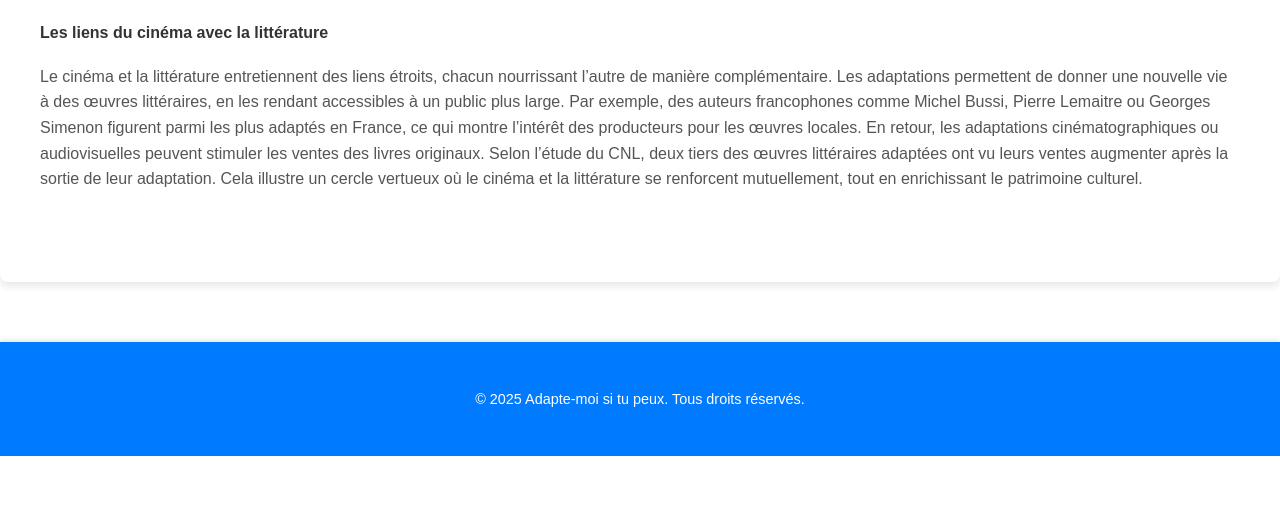
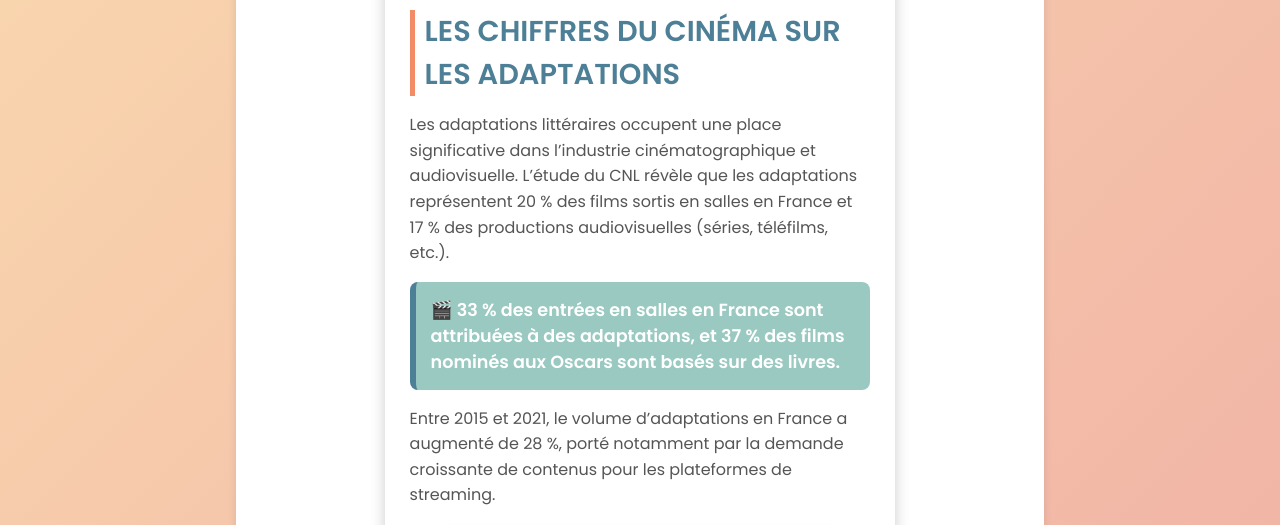
Before and after one commit to sambec/adapte-moi, a Flask app: page /adaptation in a window 1280 px wide. Shown: the part 1330-1855 px from the top of the page. Before the commit the page ends 1786 px from the top, so only its background shows below. Run offline with Flask 3, Linux system fonts and the light colour scheme; data that the repository does not hold is empty; parts of the project's set-up code (start-up, migrations or seed data) failed here and were passed over.

Commit message:
:art: style changing

```diff
--- a/app/statics/style.css
+++ b/app/statics/style.css
@@ -1,38 +1,87 @@
-/* General Styles */
+/* Import Google Fonts */
+@import url('https://fonts.googleapis.com/css2?family=Poppins:wght@300;400;600&display=swap');
+
+/* GENERAL STYLES */
 body {
-    font-family: 'Arial', sans-serif;
+    font-family: 'Poppins', sans-serif;
     margin: 0;
     padding: 0;
     box-sizing: border-box;
-    background-color: #fff;
+    background: linear-gradient(135deg, #FEEBB3, #EDA2A2);
     color: #333;
+    text-align: justify;
+    min-height: 100vh;
     display: flex;
     flex-direction: column;
-    min-height: 100vh;
-    text-align: justify;
 }
 
+/* CONTAINER */
 .container {
     max-width: 1200px;
-    margin: 0 auto;
-    padding: 20px;
+    margin: 30px auto;
+    background-color: #fff;
+    padding: 25px;
+    border-radius: 15px;
+    box-shadow: 0 5px 15px rgba(0, 0, 0, 0.2);
+    width: 60%; /* Adjust width to 60% of the screen */
+
 }
 
 /* Header Styles */
 .header {
-    background-color: #007bff;
+    background-color: #9AC9C1;
     color: #fff;
     padding: 15px 20px;
     display: flex;
-    justify-content: space-between;
+    justify-content: center;
     align-items: center;
     box-shadow: 0 2px 4px rgba(0, 0, 0, 0.1);
 }
+
+.logo {
+    font-size: 1.8rem;
+    font-weight: bold;
+    margin: 0;
+    color: #4D7F96;
+    text-decoration: none;
+}
+
+.nav {
+    display: flex;
+    justify-content: center;
+    align-items: center;
+
+}
+
+.nav a {
+    color: #F28B66;
+    text-decoration: none;
+    margin: 0 15px;
+    font-size: 1rem;
+    transition: color 0.3s;
+}
+
+.nav a:hover {
+    color: #9AC9C1;
+}
+
+a{
+    color: #555;
+    text-align: center;
+    text-decoration: none;
+    justify-content: center;
+}
+a:hover {
+    text-decoration: none;
+    color: #F28B66;
+}
+
+/* BOUTONS */
 .btn {
     position: absolute;
     top: 15px;
     right: 20px;
-    background-color: #007bff;
+    background-color: #9AC9C1;
     color: #fff;
     border: 1px solid #fff;
     padding: 8px 15px;
@@ -43,48 +92,75 @@ body {
 }
 
 .btn a {
-    /* color: #fff; */
     text-decoration: none;
 }
 
 .btn:hover {
-    background-color: #b1d7ff;
+    background-color: #EDA2A2;
     color: #fff;
 }
 
-.logo {
-    font-size: 1.8rem;
-    font-weight: bopxld;
-    margin: 0;
+/* TITRES */
+h1, h2, h3 {
+    font-family: 'Poppins', sans-serif;
+    text-transform: uppercase;
+    color: #4D7F96;
 }
 
-.nav a {
-    color: #fff;
-    text-decoration: none;
-    margin-left: 15px;
-    font-size: 1rem;
-    transition: color 0.3s;
+h3 {
+    font-size: 1.8rem;
+    border-left: 5px solid #F28B66;
+    padding-left: 10px;
+    transition: all 0.3s ease-in-out;
 }
 
-h1 {
-    text-align: center;
+h3:hover {
+    color: #EDA2A2;
+    border-left: 5px solid #9AC9C1;
 }
 
-a {
-    text-decoration: none;
-    color:#fff;
+/* INFO BOX */
+.stat-box {
+    background-color: #9AC9C1;
+    padding: 15px;
+    font-weight: bold;
+    border-left: 6px solid #4D7F96;
+    color: white;
+    border-radius: 8px;
+    margin: 15px 0;
+    font-size: 1.1rem;
 }
 
-a:hover {
-    text-decoration: none;
-    color: #ffd700;
+/* IMAGES */
+img {
+    max-width: 100%;
+    display: block;
+    margin: 20px auto;
+    border-radius: 15px;
+    box-shadow: 0 4px 10px rgba(0, 0, 0, 0.2);
+    transition: transform 0.3s ease-in-out;
 }
 
-.nav a:hover {
-    color: #ffd700;
+img:hover {
+    transform: scale(1.05);
 }
 
-/* Main Content Styles */
+/* FOOTER */
+.footer {
+    background-color: #4D7F96; /* Bleu profond */
+    color: white;
+    text-align: center;
+    padding: 15px;
+    margin-top: auto;
+    font-size: 1rem;
+    font-weight: bold;
+    box-shadow: 0 -2px 10px rgba(0, 0, 0, 0.2);
+}
+.footer p {
+    color: #555;
+}
+
+/* MAIN CONTENT */
 .main-content {
     padding: 40px 20px;
     background-color: #fff;
@@ -93,17 +169,18 @@ a:hover {
     margin: 20px auto;
     text-align: center;
     flex-grow: 1;
-    -ms-flex-align: center;
+    width: 60%; /* Adjust width to 60% of the screen */
+
 }
 
-.main-content a{
-    color: blue;
+.main-content a {
+    color: #4D7F96;
 }
 
 .title {
     font-size: 2.2rem;
     margin-bottom: 20px;
-    color: #007bff;
+    color: #4D7F96;
 }
 
 .search-form {
@@ -151,7 +228,7 @@ a:hover {
 .info-section h3 {
     font-size: 1.8rem;
     margin-bottom: 10px;
-    color: #343a40;
+    color: #4D7F96;
 }
 
 .info-section p {
@@ -249,16 +349,3 @@ a:hover {
     align-items: center;
     margin-top: 10px;
 }
-
-/* Footer Styles */
-.footer {
-    background-color: #007bff;
-    color: #fff;
-    padding: 15px 20px;
-    text-align: center;
-    font-size: 0.9rem;
-    margin-top: 40px;
-    box-shadow: 0 -2px 4px rgba(0, 0, 0, 0.1);
-    display: flex;
-    -ms-flex-align: end;
-}
--- a/app/templates/base.html
+++ b/app/templates/base.html
@@ -13,7 +13,7 @@
         </button>
         <div class="container">
             <h1 class="logo">
-                <a href="{{ url_for('home') }}">🎥📚 Adapte-moi si tu peux</a>
+                <center><a href="{{ url_for('home') }}">🎥 Adapte-moi si tu peux ! 📚</a></center>
             </h1>
             <nav class="nav">
                 <a href="{{ url_for('adaptation') }}">Qu'est-ce qu'une adaptation ?</a>
--- a/app/templates/partials/adaptation.html
+++ b/app/templates/partials/adaptation.html
@@ -1,23 +1,65 @@
 {% extends "base.html" %}
 
-{% block title %}Qu'est ce qu'une adaptation ? - Adapte-moi si tu peux{% endblock %}
+{% block title %}Qu'est-ce qu'une adaptation ? - Adapte-moi si tu peux{% endblock %}
 
 {% block content %}
 <div class="container">
     <section class="info-section">
-        <h3>Qu’est-ce qu’une adaptation ?</h3>
+        <h2 class="section-title">Qu’est-ce qu’une adaptation ?</h2>
 
-            <h4>L’adaptation d’une œuvre littéraire</h4>
-            <p>L’adaptation d’une œuvre littéraire au cinéma ou à la télévision est un processus qui consiste à transformer un récit écrit en une production visuelle. Cela implique de transposer les éléments narratifs, les personnages et les thèmes d’un livre dans un format audiovisuel, tout en respectant l’essence de l’œuvre originale. Selon une étude du Centre National du Livre (CNL) menée en 2023, près d’une production cinématographique ou audiovisuelle sur cinq sortie en France entre 2015 et 2021 est une adaptation d’un livre. Ce chiffre montre l’importance des œuvres littéraires comme source d’inspiration pour les créateurs de contenu visuel. Cependant, ce processus demande souvent des ajustements, car un film ou une série doit tenir compte de contraintes de durée et de format, ce qui peut nécessiter des coupes ou des réinterprétations par rapport au texte original.</p>
+        <!-- Bloc Adaptation d’une œuvre littéraire -->
+        <div class="content-box">
+            <h3>L’adaptation d’une œuvre littéraire</h3>
+            <p>
+                L’adaptation d’une œuvre littéraire au cinéma ou à la télévision est un processus qui consiste à transformer
+                un récit écrit en une production visuelle. Cela implique de transposer les éléments narratifs, les personnages
+                et les thèmes d’un livre dans un format audiovisuel, tout en respectant l’essence de l’œuvre originale.
+            </p>
+            <div class="stat-box">
+                📊 Selon le Centre National du Livre (CNL), près d’une production audiovisuelle sur cinq en France entre 2015 et 2021 était une adaptation d’un livre.
+            </div>
+            <p>
+                Cependant, ce processus demande souvent des ajustements, car un film ou une série doit tenir compte de
+                contraintes de durée et de format, ce qui peut nécessiter des coupes ou des réinterprétations par rapport
+                au texte original.
+            </p>
             <img src="{{ url_for('plot_png') }}" alt="Graphique dynamique">
+        </div>
 
-            <h4>Les chiffres du cinéma sur les adaptations</h4>
-            <p>Les adaptations littéraires occupent une place significative dans l’industrie cinématographique et audiovisuelle. L’étude du CNL révèle que les adaptations représentent 20 % des films sortis en salles en France et 17 % des productions audiovisuelles (séries, téléfilms, etc.). Ces chiffres montrent que les adaptations ne sont pas seulement un phénomène marginal, mais une tendance majeure. Par exemple, entre 2015 et 2021, le volume d’adaptations en France a augmenté de 28 %, porté notamment par la demande croissante de contenus pour les plateformes de streaming. En termes de succès, les adaptations cinématographiques d’œuvres littéraires génèrent en moyenne plus d’entrées en salles que les autres films. Par exemple, 33 % des entrées en salles en France sont attribuées à des adaptations, et 37 % des films nominés aux Oscars sont basés sur des livres. Ces données soulignent l’impact économique et culturel des adaptations dans le paysage cinématographique.</p>
+        <!-- Bloc Les chiffres du cinéma -->
+        <div class="content-box">
+            <h3>Les chiffres du cinéma sur les adaptations</h3>
+            <p>
+                Les adaptations littéraires occupent une place significative dans l’industrie cinématographique et audiovisuelle.
+                L’étude du CNL révèle que les adaptations représentent 20 % des films sortis en salles en France et 17 % des
+                productions audiovisuelles (séries, téléfilms, etc.).
+            </p>
+            <div class="stat-box">
+                🎬 33 % des entrées en salles en France sont attribuées à des adaptations, et 37 % des films nominés aux Oscars sont basés sur des livres.
+            </div>
+            <p>
+                Entre 2015 et 2021, le volume d’adaptations en France a augmenté de 28 %, porté notamment par la demande
+                croissante de contenus pour les plateformes de streaming.
+            </p>
             <img src="{{ url_for('wordcloud') }}" alt="Nuage de mots des genres de films">
+        </div>
 
-            <h4>Les liens du cinéma avec la littérature</h4>
-            <p>Le cinéma et la littérature entretiennent des liens étroits, chacun nourrissant l’autre de manière complémentaire. Les adaptations permettent de donner une nouvelle vie à des œuvres littéraires, en les rendant accessibles à un public plus large. Par exemple, des auteurs francophones comme Michel Bussi, Pierre Lemaitre ou Georges Simenon figurent parmi les plus adaptés en France, ce qui montre l’intérêt des producteurs pour les œuvres locales. En retour, les adaptations cinématographiques ou audiovisuelles peuvent stimuler les ventes des livres originaux. Selon l’étude du CNL, deux tiers des œuvres littéraires adaptées ont vu leurs ventes augmenter après la sortie de leur adaptation. Cela illustre un cercle vertueux où le cinéma et la littérature se renforcent mutuellement, tout en enrichissant le patrimoine culturel.</p>
-
-        </section>
+        <!-- Bloc Les liens du cinéma avec la littérature -->
+        <div class="content-box">
+            <h3>Les liens du cinéma avec la littérature</h3>
+            <p>
+                Le cinéma et la littérature entretiennent des liens étroits, chacun nourrissant l’autre de manière complémentaire.
+                Les adaptations permettent de donner une nouvelle vie à des œuvres littéraires, en les rendant accessibles à un
+                public plus large.
+            </p>
+            <div class="stat-box">
+                📚 2/3 des œuvres littéraires adaptées ont vu leurs ventes augmenter après la sortie de leur adaptation.
+            </div>
+            <p>
+                Par exemple, des auteurs francophones comme Michel Bussi, Pierre Lemaitre ou Georges Simenon figurent parmi les
+                plus adaptés en France, ce qui montre l’intérêt des producteurs pour les œuvres locales.
+            </p>
+        </div>
+    </section>
 </div>
 {% endblock %}
```
Also changed, not shown: other parts of app/statics/style.css (+42 -19 lines).
